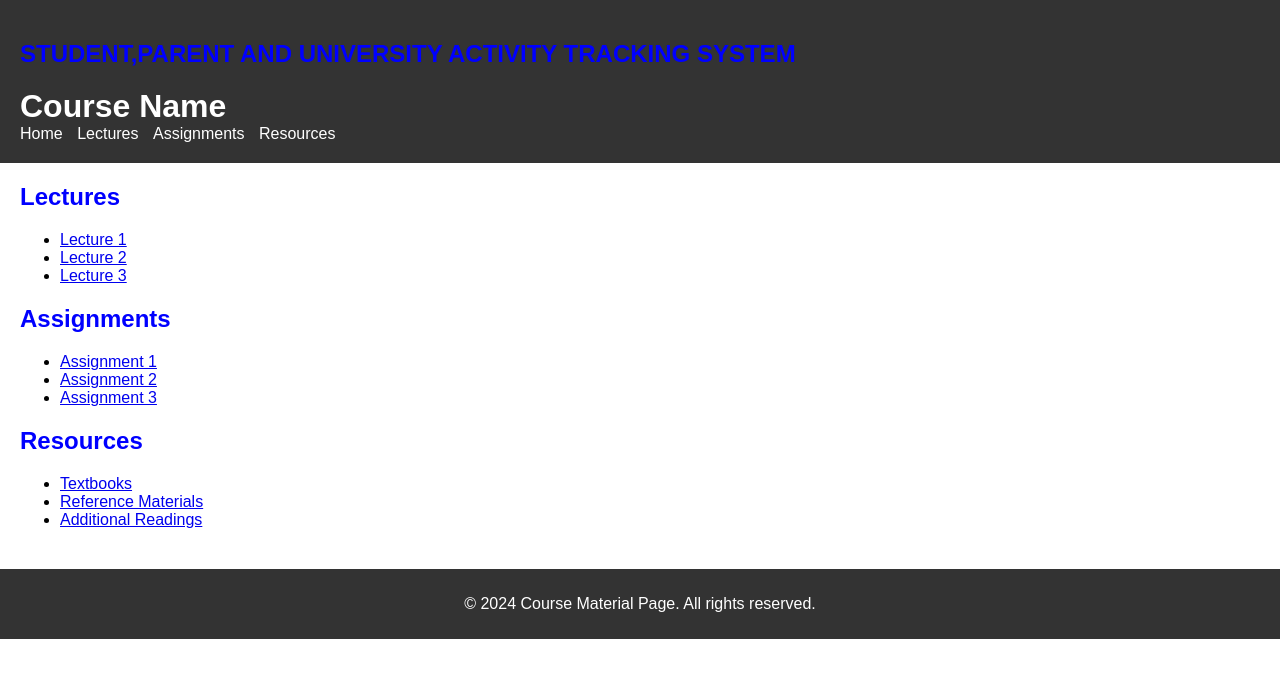
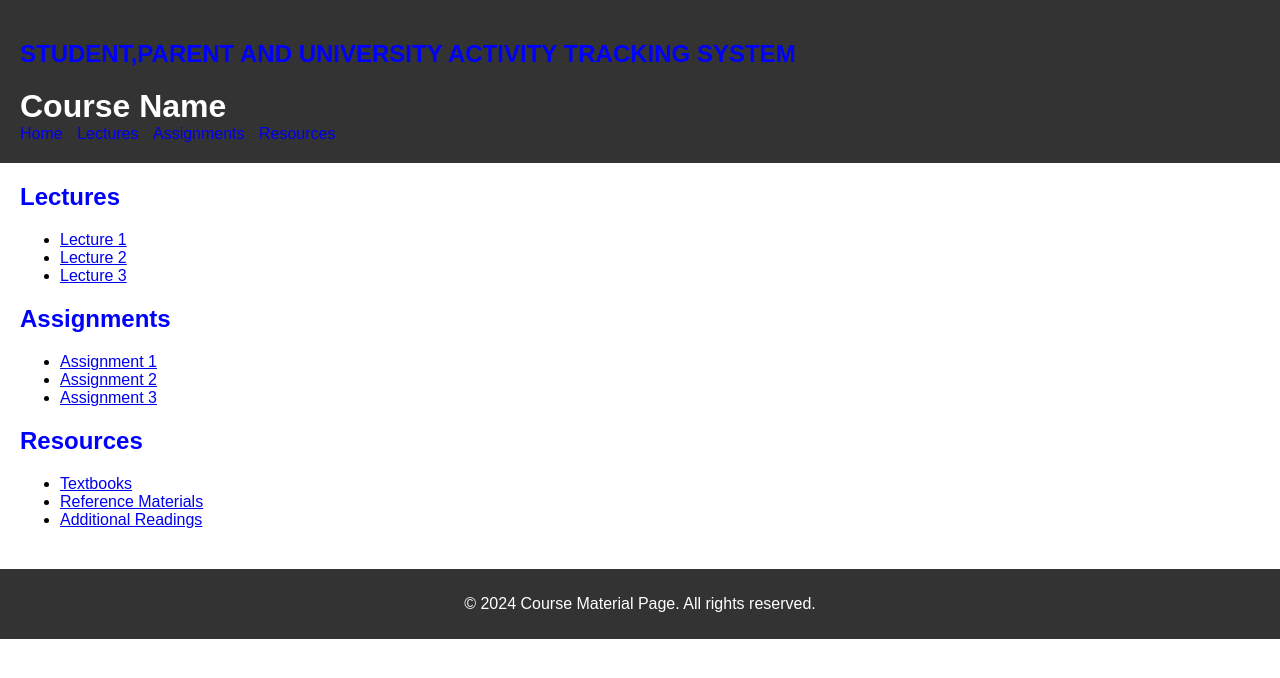
Before and after one commit to Osamaseid/Simple-Projects, a plain HTML site: page course material page/index.html in a window 1280 px wide. Drawn offline with Linux system fonts and the light colour scheme.

Commit message:
Update styles.css

```diff
--- a/course material page/styles.css
+++ b/course material page/styles.css
@@ -31,7 +31,7 @@ body {
   }
 
   nav ul li a {
-    color: #fff;
+    color: blue powder;
     text-decoration: none;
   }
 
```
